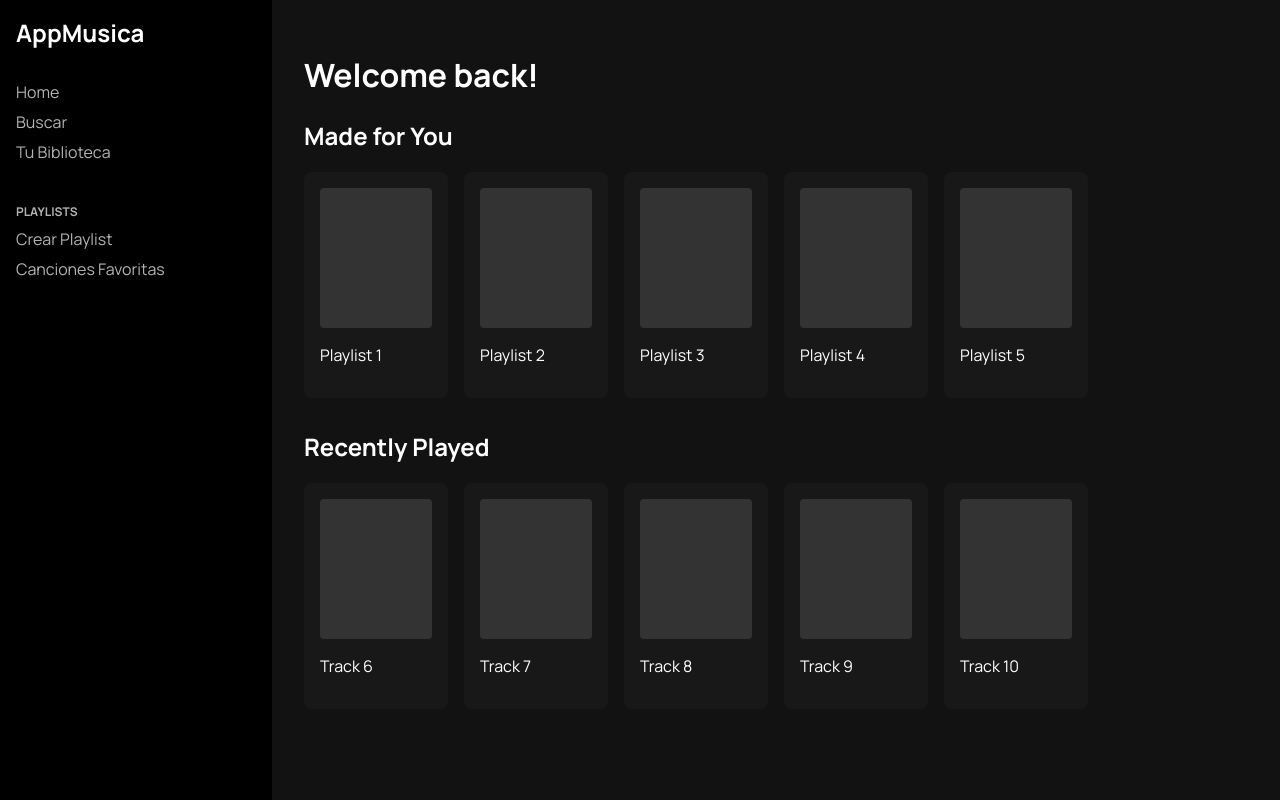
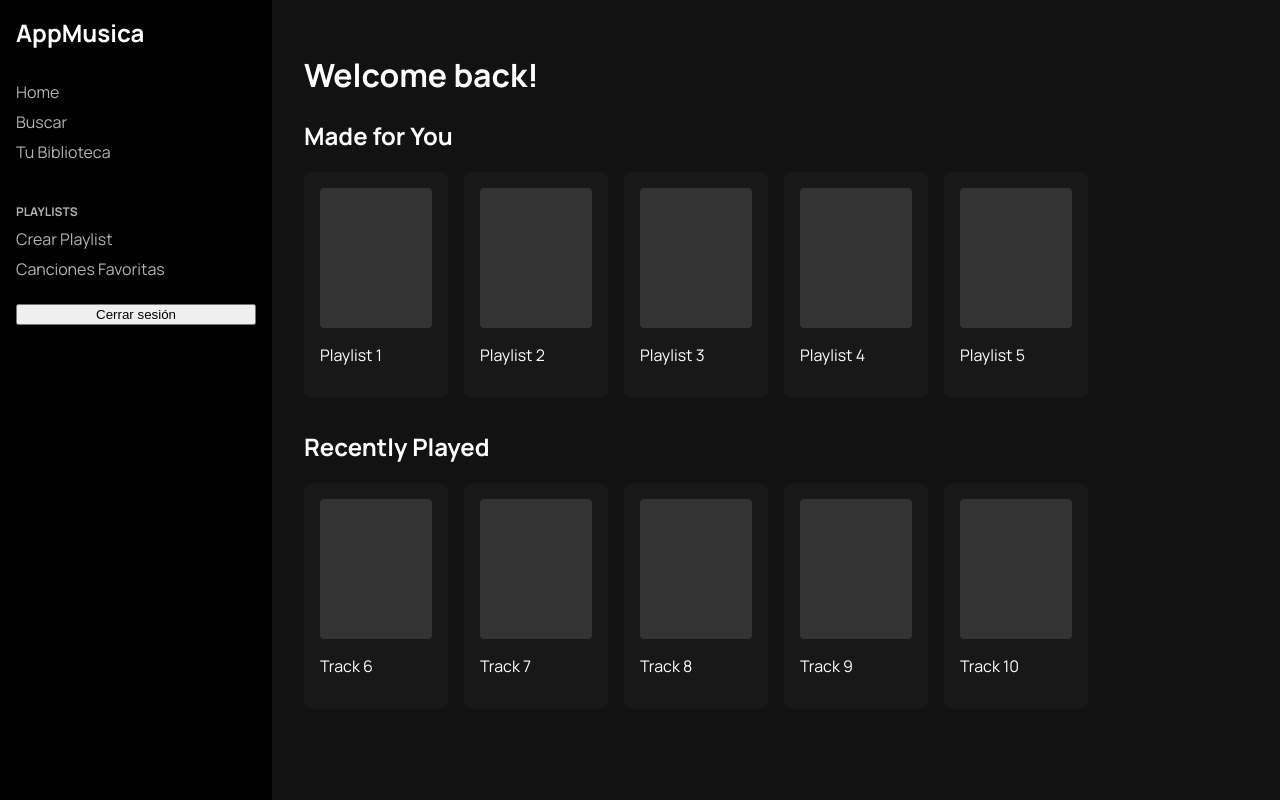
Before and after one commit to joel-casado/musicApp, an Angular app in the folder frontend/melodynest-ui/: page /dashboard in a window 1280 px wide. Built offline with nearby package versions, Linux system fonts and the light colour scheme; sample sign-in values are in the browser's storage.

Commit message:
cerrar sesion en dashboard

```diff
--- a/frontend/melodynest-ui/src/app/dashboard/dashboard.component.html
+++ b/frontend/melodynest-ui/src/app/dashboard/dashboard.component.html
@@ -11,6 +11,7 @@
         <a href="playlist/new">Crear Playlist</a>
         <a href="#">Canciones Favoritas</a>
       </div>
+      <button class="logout-btn" (click)="logout()">Cerrar sesión</button>
     </aside>
 
     <main class="main-content">
--- a/frontend/melodynest-ui/src/app/dashboard/dashboard.component.ts
+++ b/frontend/melodynest-ui/src/app/dashboard/dashboard.component.ts
@@ -1,11 +1,26 @@
-import { Component } from '@angular/core';
-import { CommonModule } from '@angular/common';
+import { Component }     from '@angular/core';
+import { CommonModule }  from '@angular/common';
+import { RouterModule, Router } from '@angular/router';
+import { AuthService }   from '../auth/auth.service';
 
 @Component({
   selector: 'app-dashboard',
   standalone: true,
-  imports: [CommonModule],
+  imports: [
+    CommonModule,
+    RouterModule       // ← necesario para que routerLink y navegación funcionen
+  ],
   templateUrl: './dashboard.component.html',
   styleUrls: ['./dashboard.component.css']
 })
-export class DashboardComponent {}
+export class DashboardComponent {
+  constructor(
+    private auth: AuthService,
+    private router: Router
+  ) {}
+
+  logout() {
+    this.auth.logout();
+    this.router.navigate(['/login']);
+  }
+}
```
